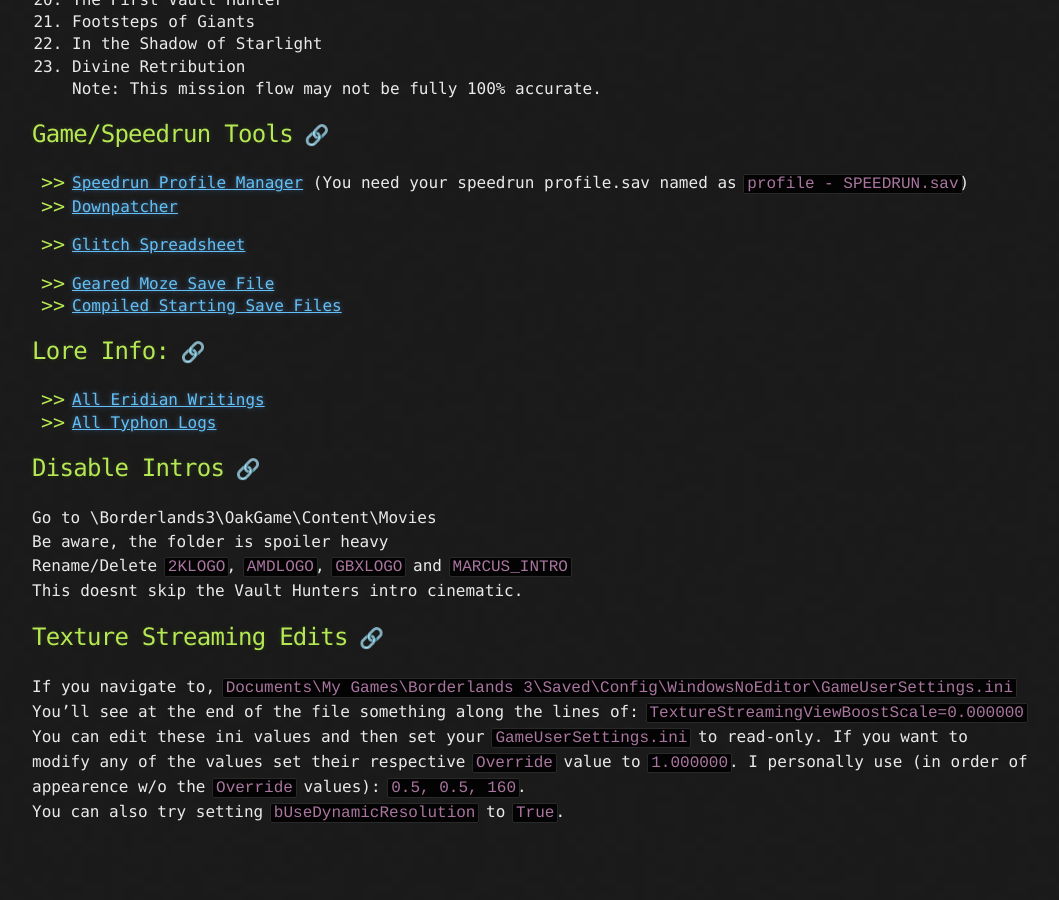
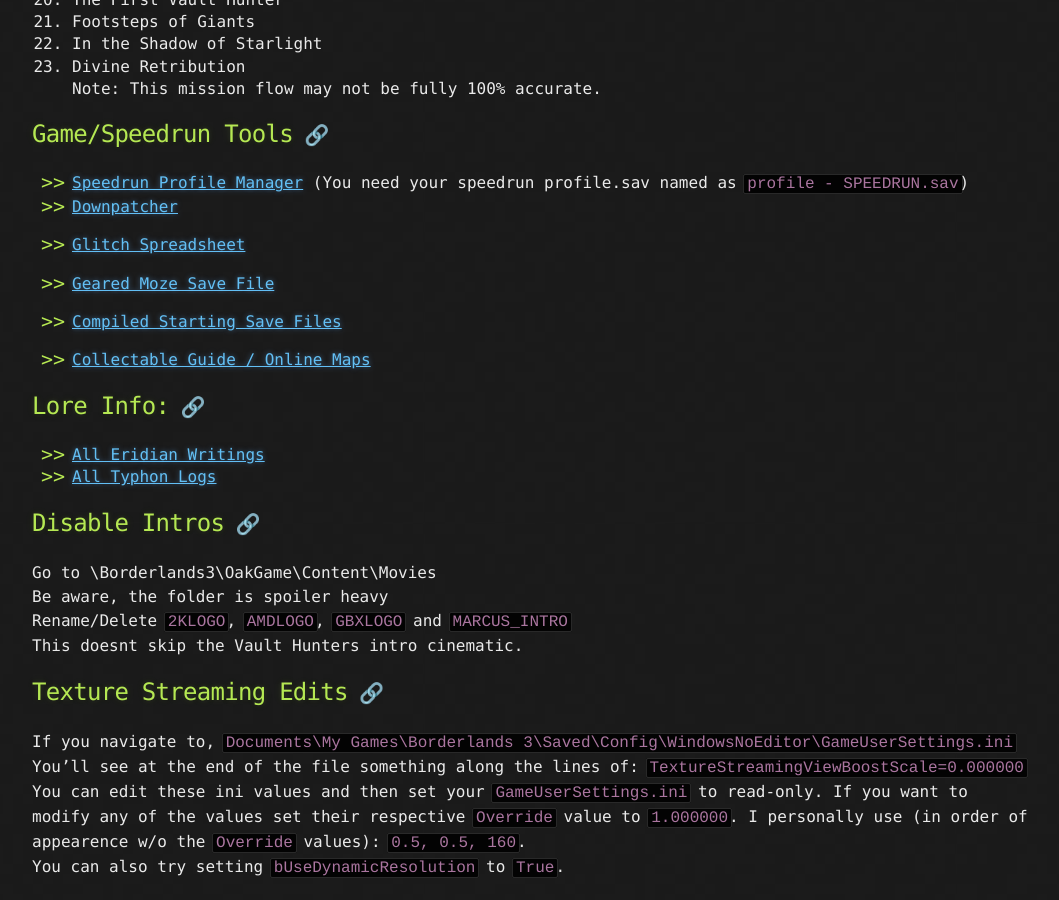
Before and after one commit to FromDarkHell/FromDarkHell.github.io, a Jekyll site: the page built from _posts/gameInfo/2019-9-28-Borderlands-3.md, in a window 1280 px wide and 900 px high, scrolled down 1073 px. Shown: the whole window, without its empty margins (108-1167 px from the left). Built offline with Jekyll 4.4.1, drawn with Linux system fonts in a browser that asks for light colours; before the commit the page ends 1918 px from its top, so only the background shows below that.

Commit message:
Add collectible guide

```diff
--- a/_posts/gameInfo/2019-9-28-Borderlands-3.md
+++ b/_posts/gameInfo/2019-9-28-Borderlands-3.md
@@ -53,6 +53,8 @@
 * [Geared Moze Save File]({{site.url}}/assets/downloads/bl3saves/1.sav)
 * [Compiled Starting Save Files]({{site.url}}/assets/downloads/bl3saves/Starters.rar)
 
+* [Collectable Guide / Online Maps](https://mapgenie.io/borderlands-3)
+
 ## Lore Info:
 
 * [All Eridian Writings]({{ site.baseurl }}{% post_url 2019-9-18-Eridian-Writings %})
```
